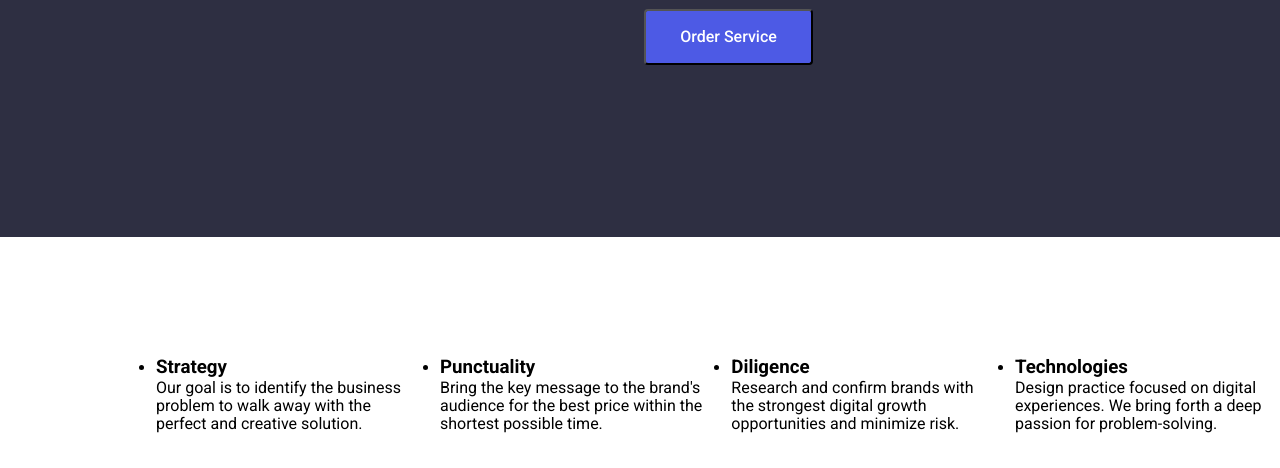
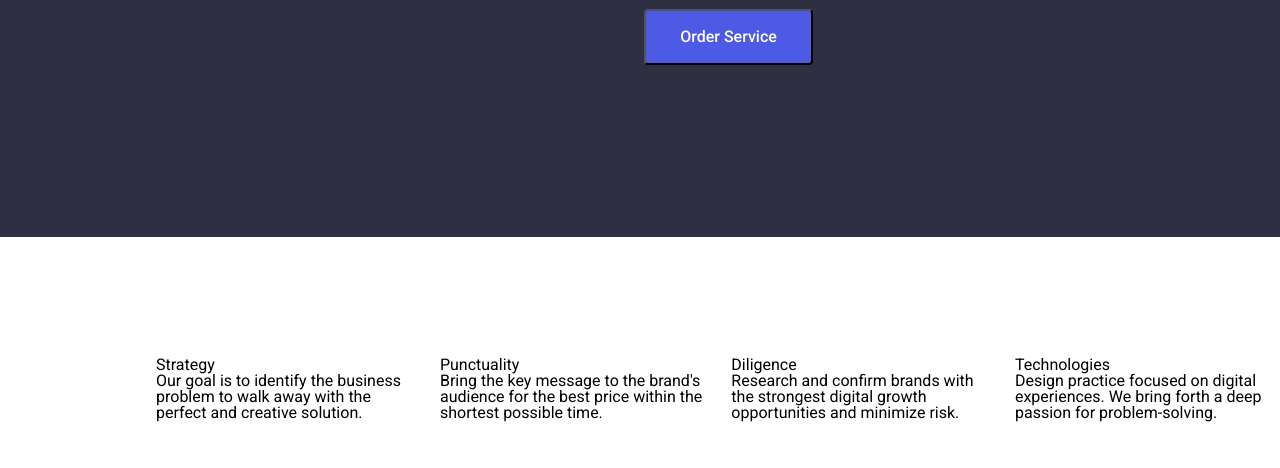
Before and after one commit to Serifesorucu/goit-markup-hw-03, a plain HTML site: page index.html in a window 1280 px wide. Shown: the part 484-952 px from the top of the page. Drawn offline with nearby package versions, Linux system fonts and the light colour scheme.

Commit message:
istenieln üç madde revize yapımıştır.

```diff
--- a/css/styles.css
+++ b/css/styles.css
@@ -55,6 +55,14 @@ h1, h2, h3, h4, h5, h6, p  {
  margin-top: 0;
  margin-bottom: 0;
 }
+
+
+
+.container {
+  margin: 0 auto;
+}
+
+
 
 .container-header {
   width: 1440px;
@@ -154,8 +162,6 @@ a:hover {
 
 
 
-
-
 .section {
  /*background-color: var(--navy-blue);
  width: 1440px;
@@ -187,7 +193,7 @@ a:hover {
     font-weight: 500;
     width: 496px;
     height: 120px;
-    /*border-radius: 4px; */
+    border-radius: 4px;
     padding: 8px;
     margin-top: 48px;
     margin-left: 636px;
@@ -239,7 +245,6 @@ img {
 
 
 
-
 .Section-description-section {
   width: 1128px;
   height: 104px;
@@ -251,6 +256,9 @@ img {
 }
 
 .Section-description-list {
+  list-style-type: none;
+  padding: 0;
+  margin: 0;
   display: flex;
   flex-direction: row;
   justify-content: center;
@@ -266,6 +274,7 @@ img {
 }
 
 .our-team-list {
+  list-style-type: none;
   display: flex;
   flex-direction: row;
   justify-content: center;
@@ -277,8 +286,14 @@ img {
 }
 
 
+/*.our-team-list {
+  display: flex;
+  flex-direction: row;
+  justify-content: center;
+  text-align: center;
+} */
 
-
+.
 
 
 .container-portfolio {
--- a/index.html
+++ b/index.html
@@ -4,7 +4,8 @@
     <meta charset="UTF-8">
     <meta name="viewport" content="width=device-width, initial-scale=1.0">
     <title>Document</title>
-
+   <!-- Reset CSS çağırma -->
+  <link rel="stylesheet" href="https://cdnjs.cloudflare.com/ajax/libs/meyer-reset/2.0/reset.min.css">
     <!-- Normalize-->
     <link rel="stylesheet" href="https://cdnjs.cloudflare.com/ajax/libs/modern-normalize/3.0.1/modern-normalize.min.css"
     />
```
